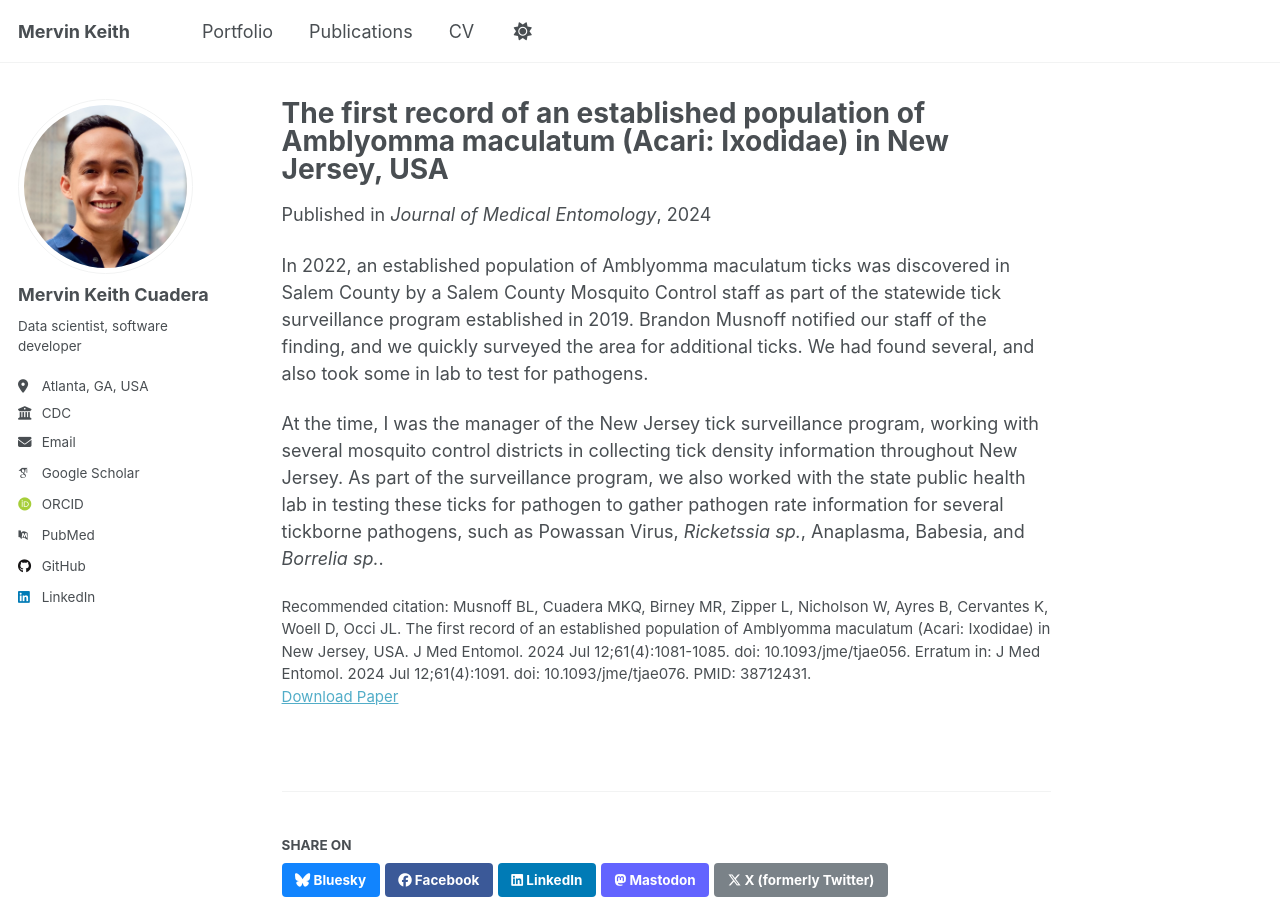
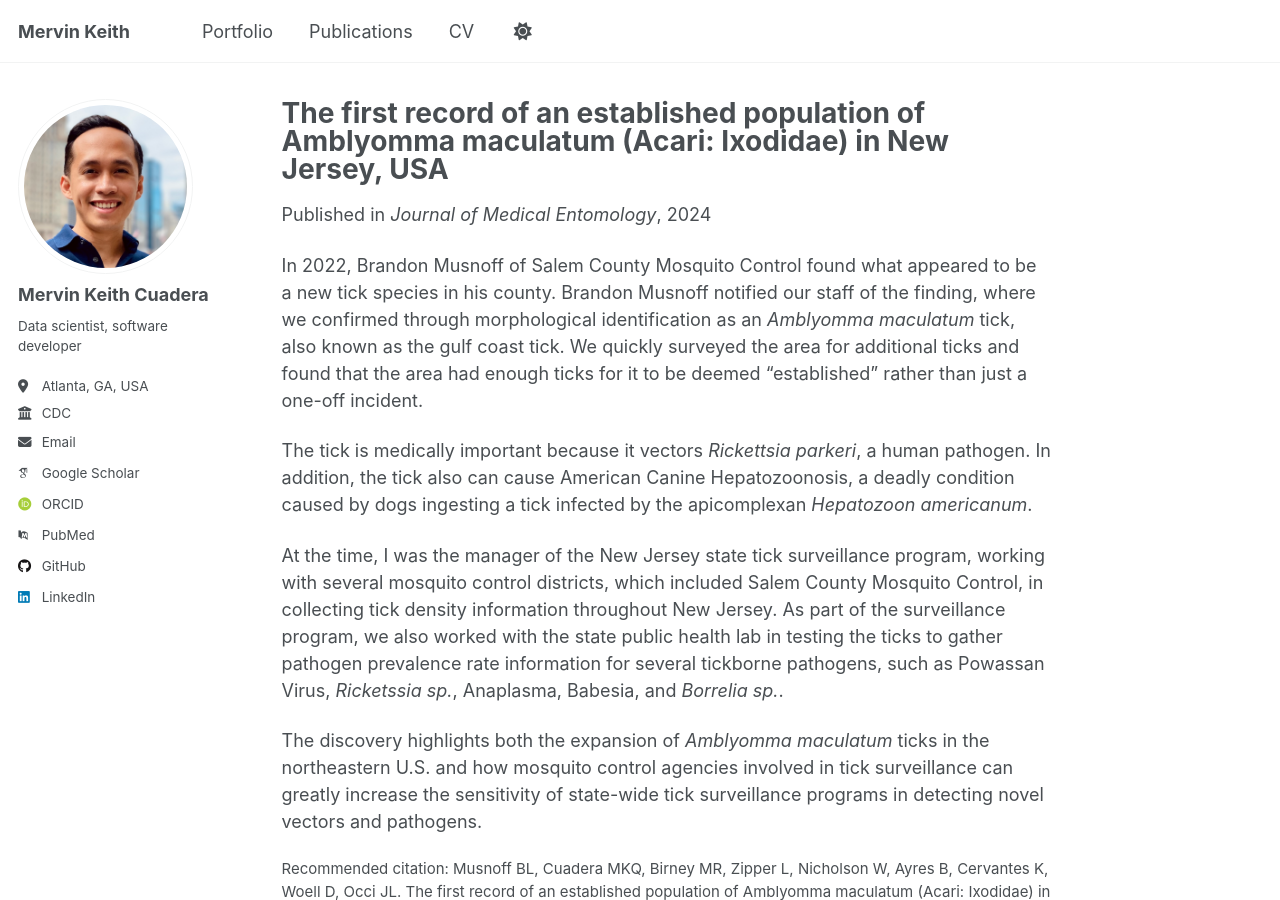
Before and after one commit to mcuadera/mcuadera.github.io, a Jekyll site: the page built from _publications/2024-07-12-a-maculatum-paper.md, in a window 1280 px wide and 900 px high. Built offline with Jekyll 4.4.1, drawn with Linux system fonts in a browser that asks for light colours; some web fonts are replaced; a script that is not in the unit is left out.

Commit message:
add minor edits to publication and portfolio

```diff
--- a/_pages/publications.html
+++ b/_pages/publications.html
@@ -6,7 +6,7 @@ author_profile: true
 ---
 
 {% if site.author.googlescholar %}
-  <div class="wordwrap"> Click on an entry for more information on each publication. You can also find my articles on <a href="{{site.author.googlescholar}}">my Google Scholar profile</a>.</div>
+  <div class="wordwrap">Click on an entry for more information on each publication. You can also find these articles on <a href="{{site.author.googlescholar}}">my Google Scholar profile</a>.</div>
 {% endif %}
 
 {% include base_path %}
--- a/_portfolio/portfolio-1.html
+++ b/_portfolio/portfolio-1.html
@@ -18,7 +18,8 @@ It includes functions to download cleaned global polio data from the World Healt
 In addition, the package contains functions to visualize important epidemiological trends and perform key performance indicators such as NPAFP rates, EV rates, and stool adequacy.
 </p>
 
-<p> Nishant Kishore (PhD), was the original lead developer of the package, and I have since taken over maintenance and further development of the package. My contributions include:
+<p> Nishant Kishore (PhD), was the original lead developer of the package, and I have since taken over maintenance and further development of it. As an opensourced R package, there have been several contributors
+    to the package, both within CDC and WHO. My key contributions include:
 <ul>
     <li>Adding new functions to calculate additional key performance indicators and visualizations of maps.</li>
     <li>Adding analytical pipelines to perform desk reviews and KPI reporting.</li>
--- a/_publications/2024-07-12-a-maculatum-paper.md
+++ b/_publications/2024-07-12-a-maculatum-paper.md
@@ -3,12 +3,16 @@ title: "The first record of an established population of Amblyomma maculatum (Ac
 collection: publications
 category: manuscripts
 permalink: /publication/2024-07-12-a-maculatum-paper
-excerpt: 'In 2022, for the first time an established population of Amblyomma maculatum ticks, was discovered in New Jersey. This tick is a vector for Rickettsia parkeri, and highlights the expansion of Amblyomma ticks in the northeastern US.'
+excerpt: 'In 2022, an established population of *Amblyomma maculatum* ticks, was discovered in New Jersey. This tick species is of veterinary and medical importance. The paper highlights the expansion of *Amblyomma sp.* ticks in the northeastern U.S. and the role mosquito control agencies can play in state tick surveillance programs.'
 date: 2024-07-12
 venue: 'Journal of Medical Entomology'
 paperurl: 'https://academic.oup.com/jme/article-abstract/61/4/1081/7665855?redirectedFrom=fulltext&login=false'
 citation: 'Musnoff BL, Cuadera MKQ, Birney MR, Zipper L, Nicholson W, Ayres B, Cervantes K, Woell D, Occi JL. The first record of an established population of Amblyomma maculatum (Acari: Ixodidae) in New Jersey, USA. J Med Entomol. 2024 Jul 12;61(4):1081-1085. doi: 10.1093/jme/tjae056. Erratum in: J Med Entomol. 2024 Jul 12;61(4):1091. doi: 10.1093/jme/tjae076. PMID: 38712431.'
 ---
-In 2022, an established population of Amblyomma maculatum ticks was discovered in Salem County by a Salem County Mosquito Control staff as part of the statewide tick surveillance program established in 2019. Brandon Musnoff notified our staff of the finding, and we quickly surveyed the area for additional ticks. We had found several, and also took some in lab to test for pathogens.
+In 2022, Brandon Musnoff of Salem County Mosquito Control found what appeared to be a new tick species in his county. Brandon Musnoff notified our staff of the finding, where we confirmed through morphological identification as an *Amblyomma maculatum* tick, also known as the gulf coast tick. We quickly surveyed the area for additional ticks and found that the area had enough ticks for it to be deemed "established" rather than just a one-off incident.
 
-At the time, I was the manager of the New Jersey tick surveillance program, working with several mosquito control districts in collecting tick density information throughout New Jersey. As part of the surveillance program, we also worked with the state public health lab in testing these ticks for pathogen to gather pathogen rate information for several tickborne pathogens, such as Powassan Virus, *Ricketssia sp.*, Anaplasma, Babesia, and *Borrelia sp.*.
+The tick is medically important because it vectors *Rickettsia parkeri*, a human pathogen. In addition, the tick also can cause American Canine Hepatozoonosis, a deadly condition caused by dogs ingesting a tick infected by the apicomplexan *Hepatozoon americanum*.
+
+At the time, I was the manager of the New Jersey state tick surveillance program, working with several mosquito control districts, which included Salem County Mosquito Control, in collecting tick density information throughout New Jersey. As part of the surveillance program, we also worked with the state public health lab in testing the ticks to gather pathogen prevalence rate information for several tickborne pathogens, such as Powassan Virus, *Ricketssia sp.*, Anaplasma, Babesia, and *Borrelia sp.*.
+
+The discovery highlights both the expansion of *Amblyomma maculatum* ticks in the northeastern U.S. and how mosquito control agencies involved in tick surveillance can greatly increase the sensitivity of state-wide tick surveillance programs in detecting novel vectors and pathogens.
```
Also changed, not shown: _publications/2023-01-16-li-tbd-paper.md (+1 -1 lines), _publications/2024-06-01-eee-paper.md (+3 -1 lines), _pages/about.md (line endings or trailing spaces).
